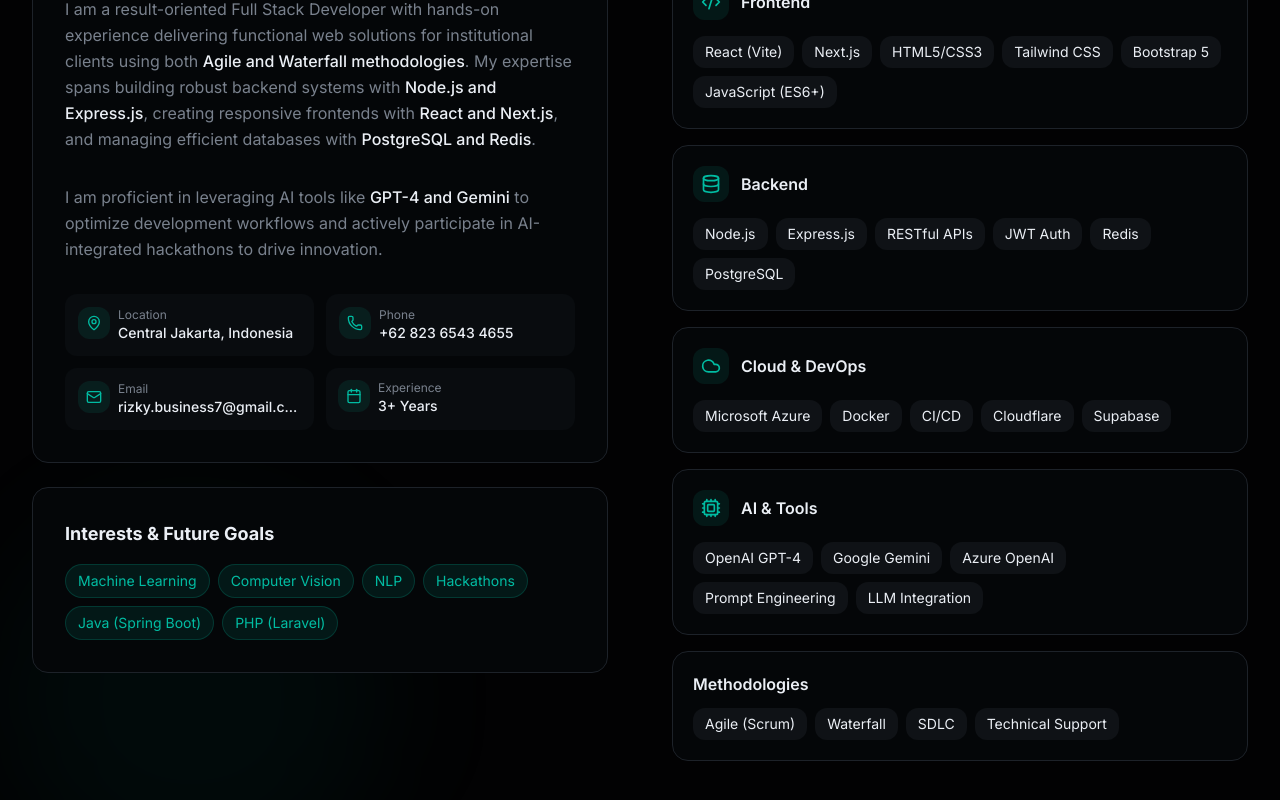
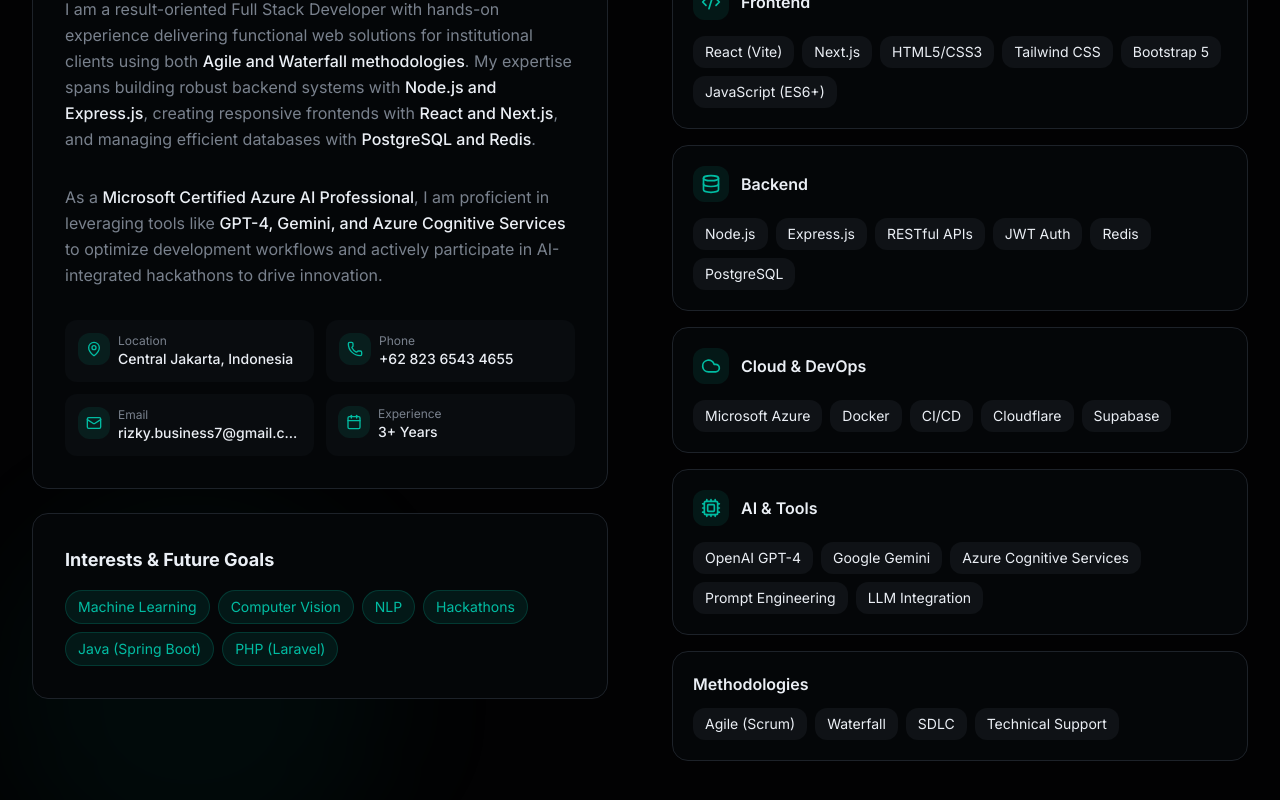
Before and after one commit to rizky-rahmad/portfolio-v2, a Next.js app: page / in a window 1280 px wide. Shown: the part 1241-2041 px from the top of the page. Built offline with nearby package versions, Linux system fonts and the light colour scheme.

Commit message:
adding azure ai certifications

```diff
--- a/components/portfolio/about.tsx
+++ b/components/portfolio/about.tsx
@@ -24,7 +24,7 @@ const skills = [
   {
     category: "AI & Tools",
     icon: Cpu,
-    items: ["OpenAI GPT-4", "Google Gemini", "Azure OpenAI", "Prompt Engineering", "LLM Integration"],
+    items: ["OpenAI GPT-4", "Google Gemini", "Azure Cognitive Services", "Prompt Engineering", "LLM Integration"],
   },
 ]
 
@@ -105,7 +105,7 @@ export function About() {
                 I am a result-oriented Full Stack Developer with hands-on experience delivering functional web solutions for institutional clients using both <span className="text-foreground font-medium">Agile and Waterfall methodologies</span>. My expertise spans building robust backend systems with <span className="text-foreground font-medium">Node.js and Express.js</span>, creating responsive frontends with <span className="text-foreground font-medium">React and Next.js</span>, and managing efficient databases with <span className="text-foreground font-medium">PostgreSQL and Redis</span>.
               </p>
               <p className="text-muted-foreground leading-relaxed mb-8">
-                I am proficient in leveraging AI tools like <span className="text-foreground font-medium">GPT-4 and Gemini</span> to optimize development workflows and actively participate in AI-integrated hackathons to drive innovation.
+                As a <span className="text-foreground font-medium">Microsoft Certified Azure AI Professional</span>, I am proficient in leveraging tools like <span className="text-foreground font-medium">GPT-4, Gemini, and Azure Cognitive Services</span> to optimize development workflows and actively participate in AI-integrated hackathons to drive innovation.
               </p>
 
               {/* Bio Info Grid */}
```
